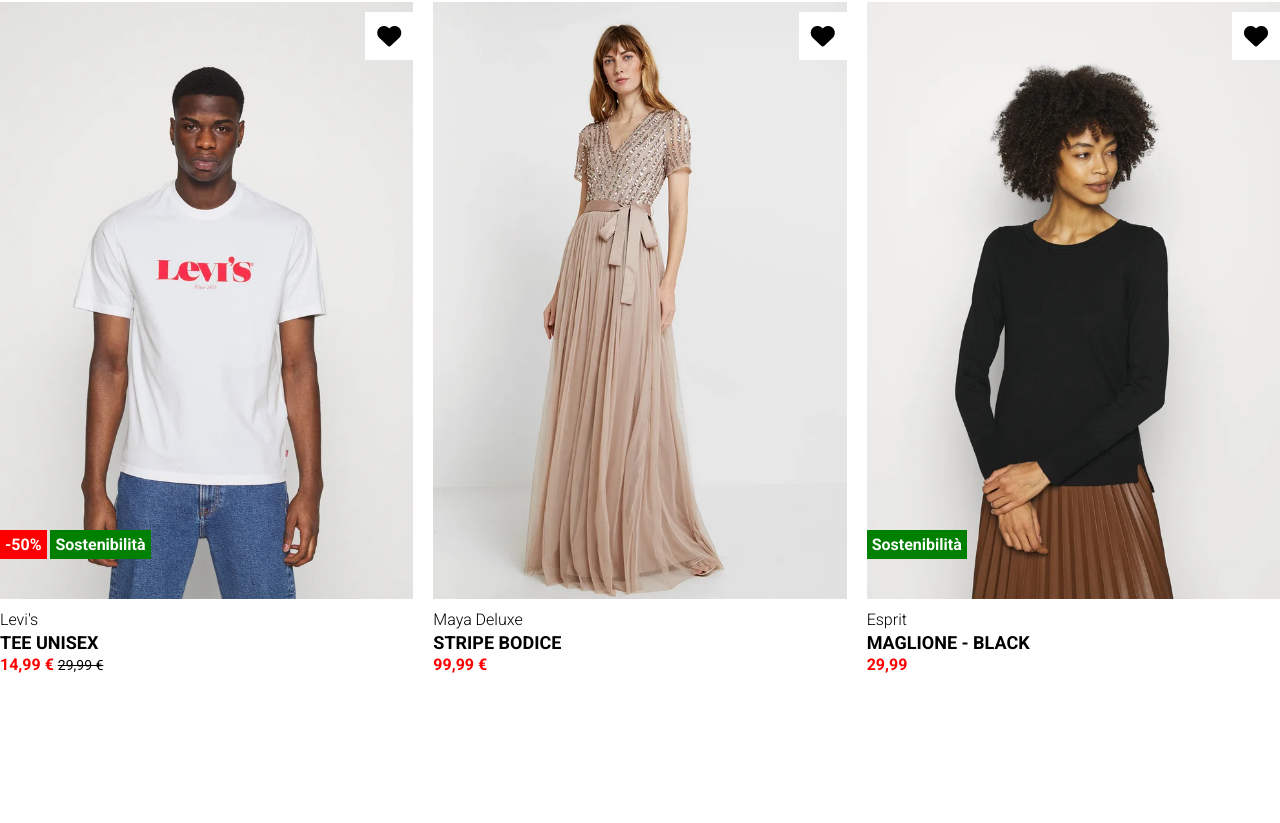
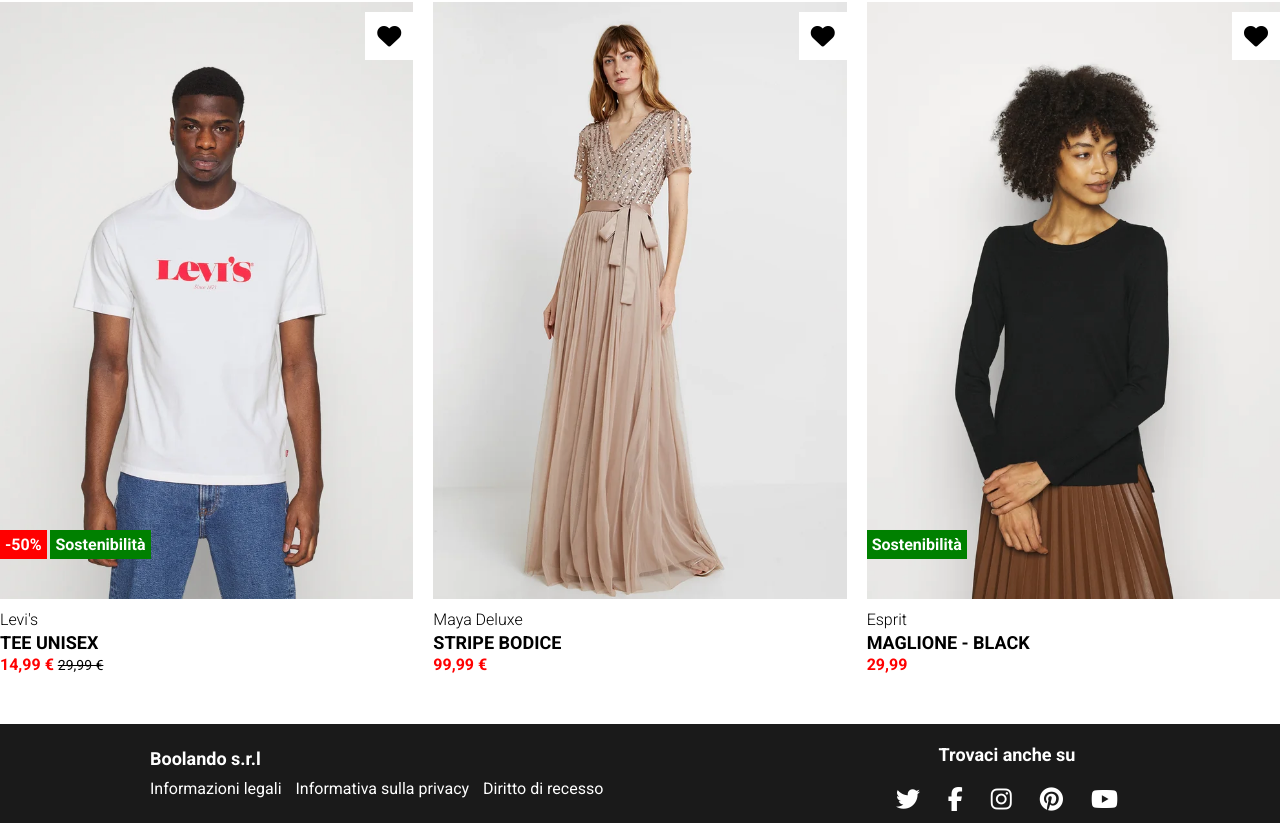
Before and after one commit to surefire-hu/html-css-boolando, a plain HTML site: page index.html in a window 1280 px wide. Shown: the part 800-1623 px from the top of the page. Before the commit the page ends 1524 px from the top, so only its background shows below. Drawn offline with Linux system fonts and the light colour scheme.

Commit message:
finito esercizio con alcune piccole modifiche

```diff
--- a/css/style.css
+++ b/css/style.css
@@ -23,7 +23,7 @@
 }
 
 /* Header */
-header {
+header, footer {
     padding: 0 150px;
     display: flex;
     justify-content: space-between;
@@ -143,9 +143,65 @@
 
 img.photo-1:hover {
     opacity: 1;
-    transition: opacity 0.3s ease;
+    transition: all 0.3s ease;
 }
 
 .heart:hover {
     color: var(--color-red);
+    transition: all 0.3s ease;
 }
+
+/* Footer */
+footer {
+    background-color: #1A1A1A;
+    color: white;
+}
+
+.footer-content p {
+    margin: 10px 0;
+    font-size: 18px;
+    font-weight: bold;
+}
+
+footer ul {
+    list-style-type: none;
+    margin: 10px 0;
+    padding: 0;
+    gap: 20px;
+}
+
+footer ul li {
+    display: inline-block;
+    margin: 0 10px 0 0;
+}
+
+footer ul li a {
+    color: white;
+    text-decoration: none;
+}
+
+.social-media {
+    gap: 20px;
+    margin-top: 10px;
+}
+
+.social-media a {
+    color: white;
+    font-size: 24px;
+    text-decoration: none;
+}
+
+.social-media > a > i{
+    color: white;
+    background-color: #1A1A1A;
+    font-size: 24px;
+    text-decoration: none;
+}
+
+.social-media > a > i:hover {
+    color: #FF6600;
+    transition: all 0.3s ease;
+}
+.social-media p {
+    text-align: center;
+}
--- a/index.html
+++ b/index.html
@@ -163,6 +163,23 @@
         </div>
     </main>
     <!-- Footer -->
-
+    <footer>
+        <div class="footer-content">
+            <p>Boolando s.r.l</p>
+                <ul>
+                    <li><a href="#">Informazioni legali</a></li>
+                    <li><a href="#">Informativa sulla privacy</a></li>
+                    <li><a href="#">Diritto di recesso</a></li>
+                </ul>
+        </div>
+            <div class="footer-content social-media">
+                <p>Trovaci anche su</p>
+                <a href="#"><i class="fab fa-twitter"></i></a>
+                <a href="#"><i class="fab fa-facebook-f"></i></a>
+                <a href="#"><i class="fab fa-instagram"></i></a>
+                <a href="#"><i class="fab fa-pinterest"></i></a>
+                <a href="#"><i class="fab fa-youtube"></i></a>
+            </div>
+    </footer>
 </body>
 </html>
```
